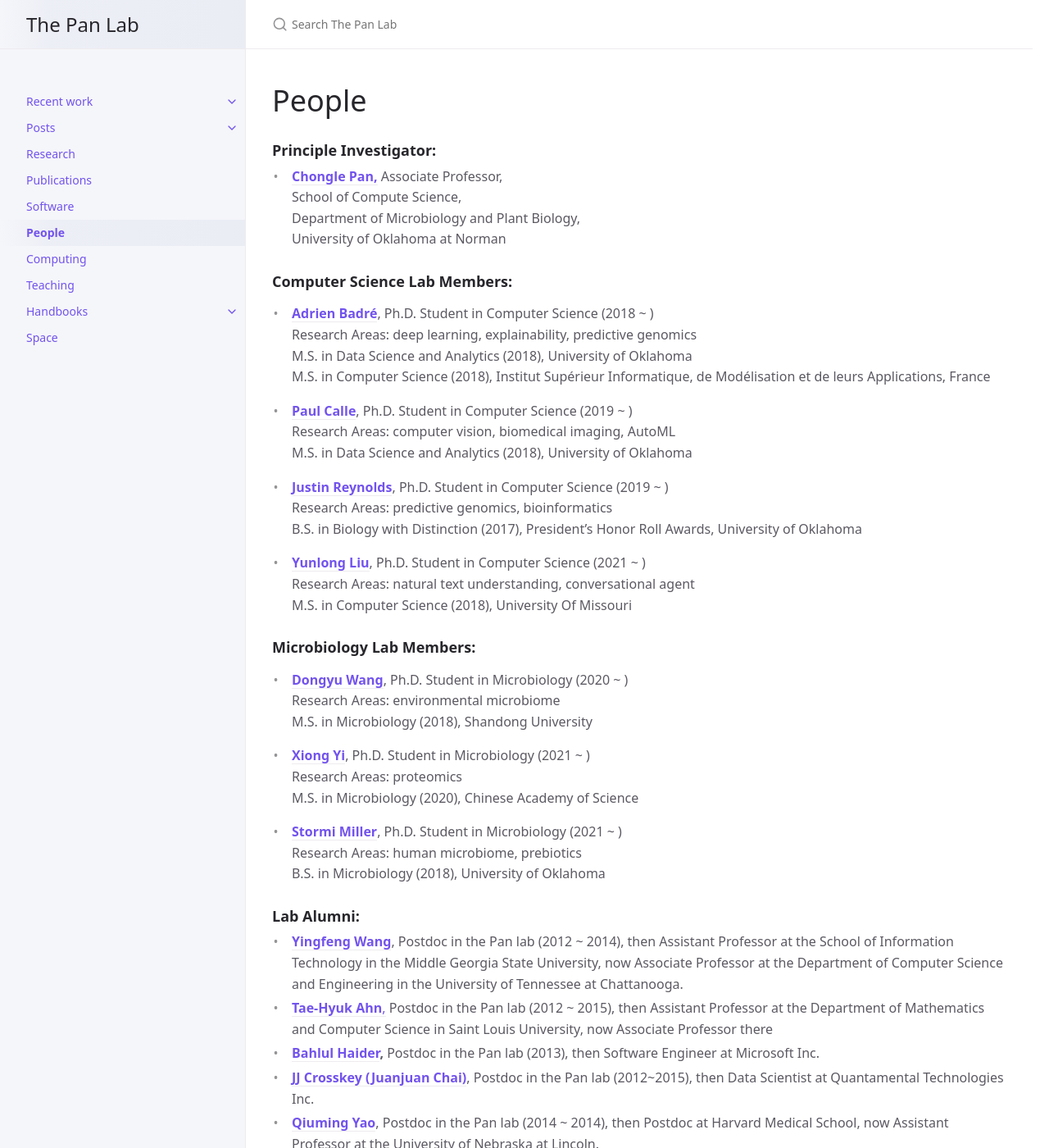
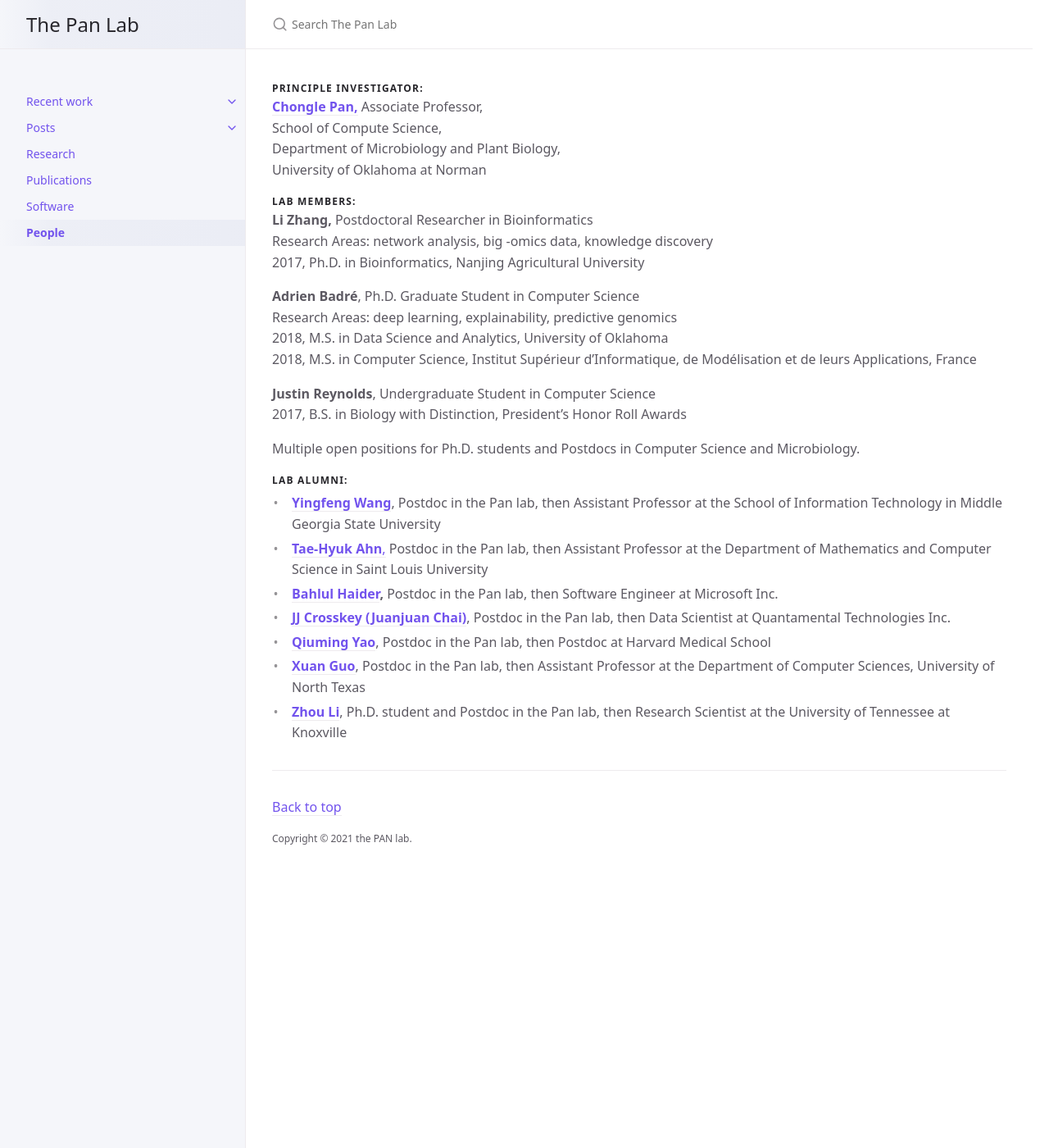
Before and after one commit to thepanlab/thepanlab.github.io, a Jekyll site: the page built from docs/people.md, in a window 1280 px wide and 1400 px high. Shown: the whole window at 82% size. Built offline with Jekyll 4.4.1, drawn with Linux system fonts in a browser that asks for light colours; some of the changed text lies outside the part shown.

Commit message:
Revert "Merge branch 'main' of https://github.com/thepanlab/thepanlab.github.io into main"
This reverts commit d1cef41bea2d1751be59effd9a5eff46cb21c794, reversing
changes made to 12dee3a2d962f74ec4d4717fedea1287bfe11dce.

```diff
--- a/docs/people.md
+++ b/docs/people.md
@@ -4,55 +4,36 @@ title: People
 nav_order: 6
 ---
 
-# People
+#### **Principle Investigator:**
 
-### **Principle Investigator:**
+[**Chongle Pan,**](https://www.omicsbio.org/people/chongle-pan/) Associate Professor,
+School of Compute Science,
+Department of Microbiology and Plant Biology,
+University of Oklahoma at Norman
 
-- [**Chongle Pan,**](https://github.com/chonglepan) Associate Professor,
-  School of Compute Science,
-  Department of Microbiology and Plant Biology,
-  University of Oklahoma at Norman
 
-### **Computer Science Lab Members:**
+#### **Lab&nbsp;Members:**
 
-- [**Adrien Badré**](https://github.com/adbadre), Ph.D. Student in Computer Science (2018 ~ )
-  Research Areas: deep learning, explainability, predictive genomics
-  M.S. in Data Science and Analytics (2018), University of Oklahoma
-  M.S. in Computer Science (2018), Institut Supérieur Informatique, de Modélisation et de leurs Applications, France
+**Li Zhang,&nbsp;**Postdoctoral Researcher in Bioinformatics
+Research Areas: network analysis, big -omics data, knowledge discovery
+2017, Ph.D. in Bioinformatics, Nanjing Agricultural University
 
-- [**Paul Calle**](https://github.com/pcallec), Ph.D. Student in Computer Science (2019 ~ )
-  Research Areas: computer vision, biomedical imaging, AutoML
-  M.S. in Data Science and Analytics (2018), University of Oklahoma
+**Adrien Badré**, Ph.D. Graduate Student in Computer Science
+Research Areas: deep learning, explainability, predictive genomics
+2018, M.S. in Data Science and Analytics, University of Oklahoma
+2018, M.S. in Computer Science,&nbsp;Institut Supérieur d&#8217;Informatique, de Modélisation et de leurs Applications, France
 
-- [**Justin Reynolds**](https://github.com/jcreyn), Ph.D. Student in Computer Science (2019 ~ )
-  Research Areas: predictive genomics, bioinformatics
-  B.S. in Biology with Distinction (2017), President's Honor Roll Awards, University of Oklahoma
+**Justin Reynolds**, Undergraduate Student in Computer Science
+2017, B.S. in Biology with Distinction, President&#8217;s Honor Roll Awards
 
-- [**Yunlong Liu**](https://github.com/Alex-ylliu), Ph.D. Student in Computer Science (2021 ~ )
-  Research Areas: natural text understanding, conversational agent
-  M.S. in Computer Science (2018), University Of Missouri
+Multiple open positions for Ph.D. students and Postdocs in Computer Science and Microbiology.
 
-### **Microbiology Lab Members:**
+#### **Lab&nbsp;Alumni:**
 
-- [**Dongyu Wang**](https://github.com/dywang0323), Ph.D. Student in Microbiology (2020 ~ )
-  Research Areas: environmental microbiome
-  M.S. in Microbiology (2018), Shandong University
-
-- [**Xiong Yi**](https://github.com/thepanlab), Ph.D. Student in Microbiology (2021 ~ )
-  Research Areas: proteomics
-  M.S. in Microbiology (2020), Chinese Academy of Science
-
-- [**Stormi Miller**](https://github.com/thepanlab), Ph.D. Student in Microbiology (2021 ~ )
-  Research Areas: human microbiome, prebiotics
-  B.S. in Microbiology (2018), University of Oklahoma
-
-### **Lab Alumni:**
-
-  * [**Yingfeng Wang**](http://www.yingfengwang.org/), Postdoc in the Pan lab (2012 ~ 2014), then Assistant Professor at the School of Information Technology in the Middle Georgia State University, now Associate Professor at the Department of Computer Science and Engineering in the University of Tennessee at Chattanooga.
-  * [**Tae-Hyuk Ahn**,](http://cs.slu.edu/people/ahnt) Postdoc in the Pan lab (2012 ~ 2015), then Assistant Professor at the Department of Mathematics and Computer Science in Saint Louis University, now Associate Professor there
-  * [**Bahlul Haider**](https://www.linkedin.com/in/bahlulhaider)**,** Postdoc in the Pan lab (2013), then Software Engineer at Microsoft Inc.
-  * [**JJ Crosskey (Juanjuan Chai)**](https://www.linkedin.com/in/jjcrosskey), Postdoc in the Pan lab (2012~2015), then Data Scientist at Quantamental Technologies Inc.
-  * [**Qiuming Yao**](https://www.linkedin.com/in/qiuming-yao-76005438), Postdoc in the Pan lab (2014 ~ 2014), then Postdoc at Harvard Medical School, now Assistant Professor at the University of Nebraska at Lincoln.
-  * [**Xuan Guo**](https://www.linkedin.com/in/xuan-guo-7b590886), Postdoc in the Pan lab (2015 ~ 2017), then Assistant Professor at the Department of Computer Sciences in the University of North Texas
-  * [**Zhou Li**](https://scholar.google.com/citations?hl=en&user=-IOfp1gAAAAJ&view_op=list_works&sortby=pubdate), Ph.D. student and Postdoc in the Pan lab (2009~2018), then Senior Scientist at Pfizer Inc.
-  * [**Li Zhang**](https://orcid.org/0000-0002-7862-6690), Postdoc in the Pan lab (2019 ~ 2020), then Assistant Professor at Xinxiang Medical University
+  * [**Yingfeng Wang**](http://facultyweb.mga.edu/yingfeng.wang/), Postdoc in the Pan lab, then Assistant Professor at the School of Information Technology in Middle Georgia State University
+  * [**Tae-Hyuk Ahn**,](http://cs.slu.edu/people/ahnt) Postdoc in the Pan lab, then Assistant Professor at the Department of Mathematics and Computer Science in Saint Louis University
+  * [**Bahlul Haider**](https://www.linkedin.com/in/bahlulhaider)**,** Postdoc in the Pan lab, then Software Engineer at Microsoft Inc.
+  * [**JJ Crosskey (Juanjuan Chai)**](https://www.linkedin.com/in/jjcrosskey), Postdoc in the Pan lab, then Data Scientist at Quantamental Technologies Inc.
+  * [**Qiuming Yao**](https://www.linkedin.com/in/qiuming-yao-76005438), Postdoc in the Pan lab, then Postdoc at Harvard Medical School
+  * [**Xuan Guo**](https://www.linkedin.com/in/xuan-guo-7b590886), Postdoc in the Pan lab, then Assistant Professor at the Department of Computer Sciences, University of North Texas
+  * [**Zhou Li**](https://scholar.google.com/citations?hl=en&user=-IOfp1gAAAAJ&view_op=list_works&sortby=pubdate), Ph.D. student and Postdoc in the Pan lab, then Research Scientist at the University of Tennessee at Knoxville
```
Also changed, not shown: docs/computing.md (deleted, +0 -57 lines), docs/handbook.md (deleted, +0 -29 lines), docs/handbook_Bio.md (deleted, +0 -12 lines), docs/handbook_CS.md (deleted, +0 -25 lines), docs/publications.md (+15 -15 lines), docs/software.md (+42 -19 lines), docs/space.md (deleted, +0 -28 lines), docs/teaching.md (deleted, +0 -43 lines), README.md.
